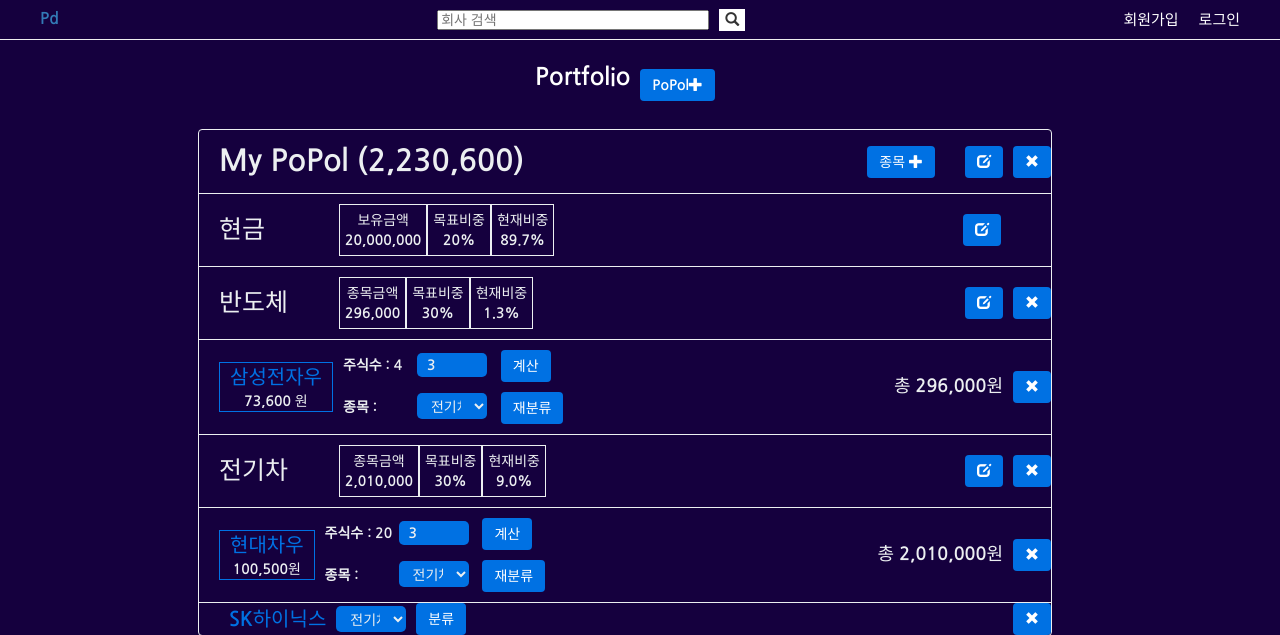
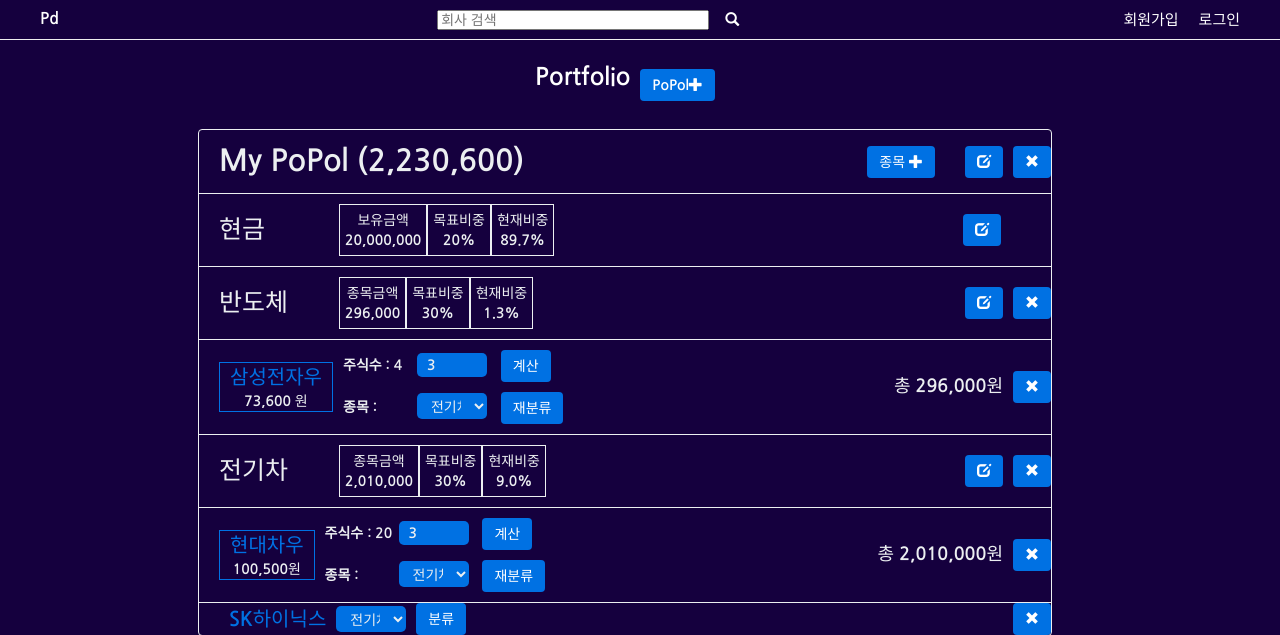
Before and after one commit to kimwlsgh97/learn_django, a Django app: page / in a window 1280 px wide. Shown: the top 635 px of the page. Run offline with Django 3.2, Linux system fonts and the light colour scheme; some libraries are stand-ins or nearby versions.

Commit message:
0406_style

```diff
--- a/portfolio/static/css/style.css
+++ b/portfolio/static/css/style.css
@@ -46,7 +46,9 @@
 }
 
 .main_title{
+    color: #ffffff;
     font-size: 16px;
+    float: right;
 }
 
 .search_form {
@@ -55,7 +57,8 @@
 
 .search_btn{
     margin-left: 10px;
-    background-color: #ffffff;
+    background-color: #15003E;
+    color: #ffffff;
     border:none;
 }
 
```
Also changed, not shown: db.sqlite3.
